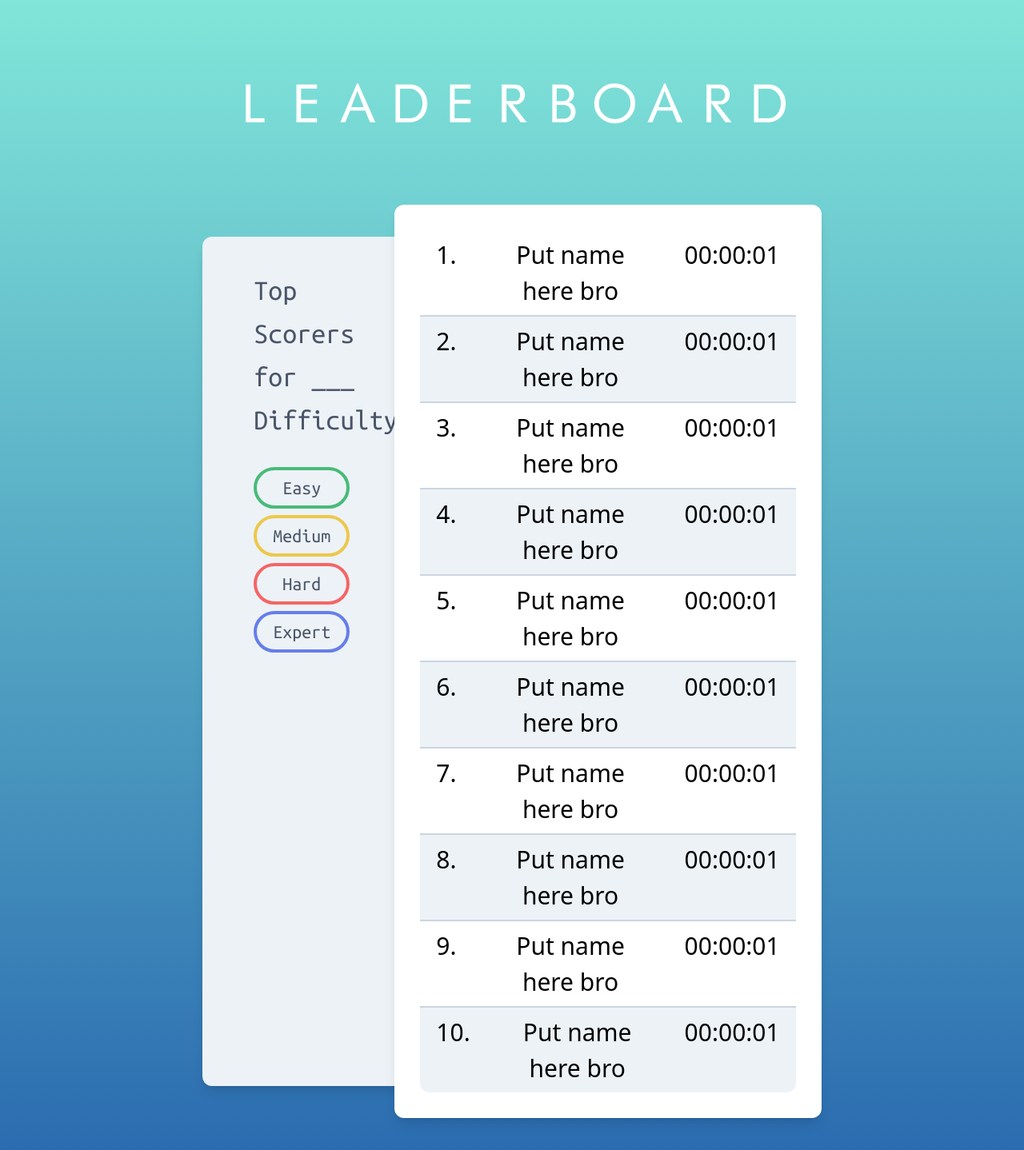
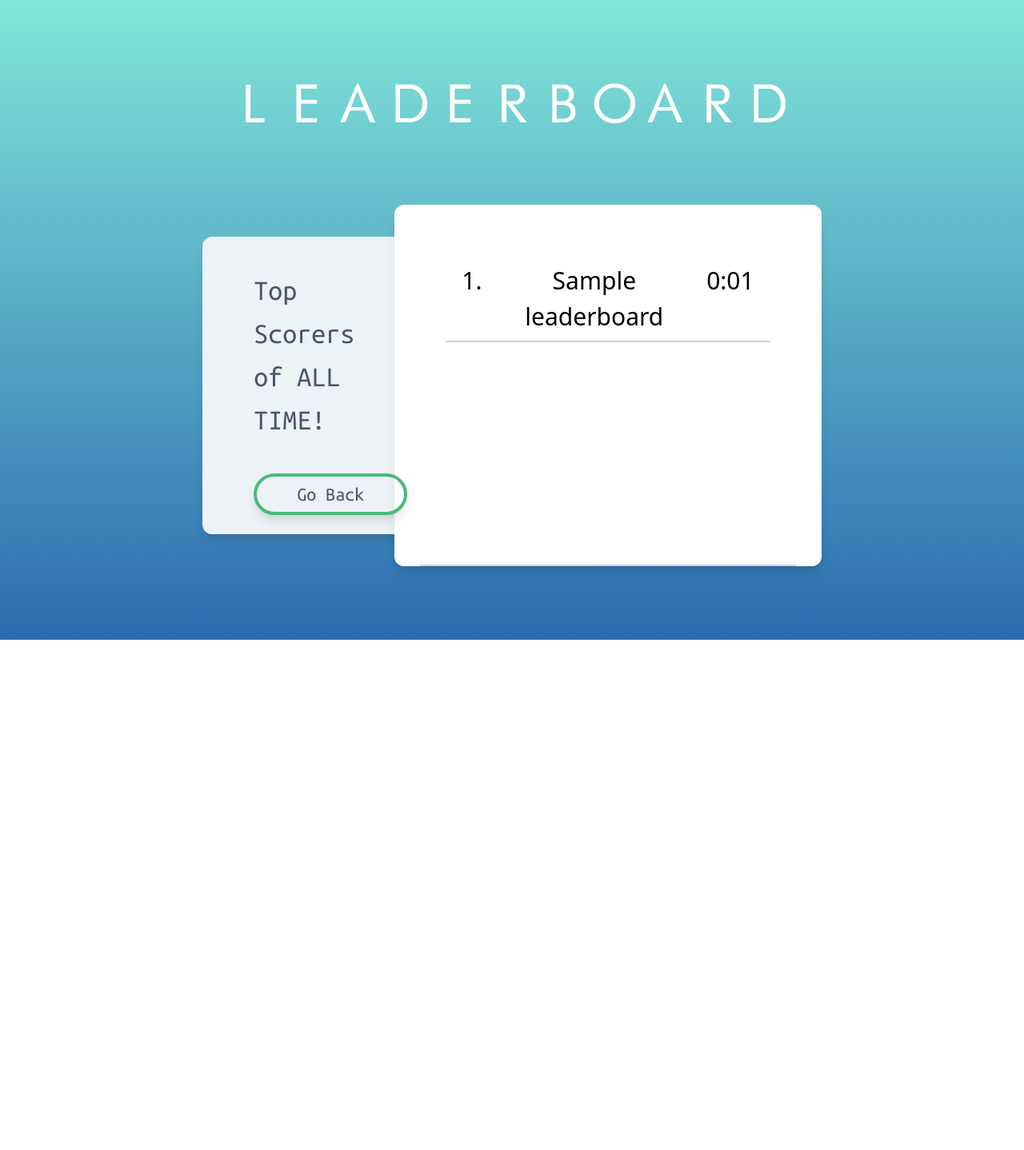
Before and after one commit to cs-gang/SudokuWebapp, a Django app: page /leaderboard in a window 1280 px wide. Shown: the whole page at 80% size. After the commit the page ends 800 px from the top, so only its background shows below. Run offline with Django 3.2, Linux system fonts and the light colour scheme; tables that the repository leaves empty hold one stand-in row (values such as "Sample post"); style sheets or scripts are compiled from the project's sources.

Commit message:
Last big commit
1) Made the page get values from the db passed in through python
2) Used django templating engine only for passing in values
3) Rest of the formatting done through javascript

```diff
--- a/sudoku-django-project/mainapp/templates/mainapp/leaderboard.html
+++ b/sudoku-django-project/mainapp/templates/mainapp/leaderboard.html
@@ -14,65 +14,75 @@
         </div>
         <div class="flex justify-center">
             <div class="bg-gray-200 rounded-xl shadow-lg ml-40 mb-20 mt-10 w-3/12 subfont-ubmono">
-                <h1 class="pl-16 pr-20 py-10 text-gray-700 text-4xl">Top Scorers for ___ Difficulty!</h1>
+                <h1 class="pl-16 pr-32 py-10 text-gray-700 text-4xl">Top Scorers of ALL TIME!</h1>
                 <div class="flex flex-col flex-wrap w-20">
-                    <a href="#" class="transform mx-16 px-5 -my-2 py-1 w-30 text-center text-gray-700 text-2xl bg-opacity-0 border-4 border-green-500 rounded-full hover:text-white hover:bg-green-500 hover:bg-opacity-100 active:bg-opacity-100 active:bg-green-600 transition duration-150 ease-in-out">Easy</a><br>
-                    <a href="#" class="transform mx-16 px-5 -my-2 py-1 w-30 text-center text-gray-700 text-2xl bg-opacity-0 border-4 border-yellow-500 rounded-full hover:text-white hover:bg-yellow-500 hover:bg-opacity-100 active:bg-opacity-100 active:bg-yellow-600 transition duration-150 ease-in-out">Medium</a><br>
-                    <a href="#" class="transform mx-16 px-5 -my-2 py-1 w-30 text-center text-gray-700 text-2xl bg-opacity-0 border-4 border-red-500 rounded-full hover:text-white hover:bg-red-500 hover:bg-opacity-100 active:bg-opacity-100 active:bg-red-600 transition duration-150 ease-in-out">Hard</a><br>
-                    <a href="#" class="transform mx-16 px-5 -my-2 py-1 w-30 text-center text-gray-700 text-2xl bg-opacity-0 border-4 border-indigo-500 rounded-full hover:text-white hover:bg-indigo-500 hover:bg-opacity-100 active:bg-opacity-100 active:bg-indigo-600 transition duration-150 ease-in-out">Expert</a>
+                    <a href="../mainapp/index.html" class="transform mx-16 px-5 py-1 w-48 text-center text-gray-700 text-2xl bg-opacity-0 border-4 border-green-500 rounded-full hover:text-white hover:bg-green-500 hover:bg-opacity-100 shadow-lg active:bg-opacity-100 active:bg-green-600 transition duration-150 ease-in-out">Go Back</a><br>
                 </div>
             </div>
-            <div class="bg-white mr-40 rounded-xl shadow-lg text-center grid grid-cols-3 justify-self-end w-5/12 -ml-20 mb-10 overflow-hidden">
-                <div class="mx-8 mt-8 rounded-t-xl text-center flex col-span-3 border-b-2 border-gray-400">
-                    <h3 class="flex-1 text-3xl py-2 mx-5">1.</h3>
-                    <h3 class="flex-3 text-3xl py-2 mx-5">Put name here bro</h3>
-                    <h3 class="flex-1 text-3xl py-2 mx-5">00:00:01</h3>
+            <div class="bg-white mr-40 rounded-xl shadow-lg text-center grid grid-cols-3 justify-self-end w-5/12 -ml-20 mb-10 overflow-hidden" id="below">
+                <div class="mx-8 mt-16 text-center flex-col col-span-3 border-b-2 border-gray-400" id="row">
+                    <span class="hidden" id="data-get">{{ data }}</span>
                 </div>
-                <div class="mx-8 text-center flex col-span-3 border-b-2 border-gray-400 bg-gray-200">
-                    <h3 class="flex-1 text-3xl py-2 mx-5">2.</h3>
-                    <h3 class="flex-3 text-3xl py-2 mx-5">Put name here bro</h3>
-                    <h3 class="flex-1 text-3xl py-2 mx-5">00:00:01</h3>
-                </div>
-                <div class="mx-8 text-center flex col-span-3 border-b-2 border-gray-400">
-                    <h3 class="flex-1 text-3xl py-2 mx-5">3.</h3>
-                    <h3 class="flex-3 text-3xl py-2 mx-5">Put name here bro</h3>
-                    <h3 class="flex-1 text-3xl py-2 mx-5">00:00:01</h3>
-                </div>
-                <div class="mx-8 text-center flex col-span-3 border-b-2 border-gray-400 bg-gray-200">
-                    <h3 class="flex-1 text-3xl py-2 mx-5">4.</h3>
-                    <h3 class="flex-3 text-3xl py-2 mx-5">Put name here bro</h3>
-                    <h3 class="flex-1 text-3xl py-2 mx-5">00:00:01</h3>
-                </div>
-                <div class="mx-8 text-center flex col-span-3 border-b-2 border-gray-400">
-                    <h3 class="flex-1 text-3xl py-2 mx-5">5.</h3>
-                    <h3 class="flex-3 text-3xl py-2 mx-5">Put name here bro</h3>
-                    <h3 class="flex-1 text-3xl py-2 mx-5">00:00:01</h3>
-                </div>
-                <div class="mx-8 text-center flex col-span-3 border-b-2 border-gray-400 bg-gray-200">
-                    <h3 class="flex-1 text-3xl py-2 mx-5">6.</h3>
-                    <h3 class="flex-3 text-3xl py-2 mx-5">Put name here bro</h3>
-                    <h3 class="flex-1 text-3xl py-2 mx-5">00:00:01</h3>
-                </div>
-                <div class="mx-8 text-center flex col-span-3 border-b-2 border-gray-400">
-                    <h3 class="flex-1 text-3xl py-2 mx-5">7.</h3>
-                    <h3 class="flex-3 text-3xl py-2 mx-5">Put name here bro</h3>
-                    <h3 class="flex-1 text-3xl py-2 mx-5">00:00:01</h3>
-                </div>
-                <div class="mx-8 text-center flex col-span-3 border-b-2 border-gray-400 bg-gray-200">
-                    <h3 class="flex-1 text-3xl py-2 mx-5">8.</h3>
-                    <h3 class="flex-3 text-3xl py-2 mx-5">Put name here bro</h3>
-                    <h3 class="flex-1 text-3xl py-2 mx-5">00:00:01</h3>
-                </div>
-                <div class="mx-8 text-center flex col-span-3 border-b-2 border-gray-400">
-                    <h3 class="flex-1 text-3xl py-2 mx-5">9.</h3>
-                    <h3 class="flex-3 text-3xl py-2 mx-5">Put name here bro</h3>
-                    <h3 class="flex-1 text-3xl py-2 mx-5">00:00:01</h3>
-                </div>
-                <div class="mx-8 rounded-b-xl text-center flex col-span-3 bg-gray-200 mb-8">
-                    <h3 class="flex-1 text-3xl py-2 mx-5">10.</h3>
-                    <h3 class="flex-3 text-3xl py-2 mx-5">Put name here bro</h3>
-                    <h3 class="flex-1 text-3xl py-2 mx-5">00:00:01</h3>
-                </div>
+                <script>
+                    var datalist = document.querySelector('#data-get')
+                    var dataString = datalist.textContent
+                    var data = eval(`[${dataString}]`);
+
+                    var i = 0
+                    while(i < 10) {
+                        var entryDiv = document.createElement('div');
+                        var index = document.createElement('h3');
+                        var nameInput = document.createElement('h3');
+                        var timeDisplay = document.createElement('h3');
+                        var indexText = document.createTextNode(String(i+1) + '.');
+                        var nameInputText = document.createTextNode(data[0][i][0]);
+                        var time = data[0][i][1];
+                        var hours = String(Math.floor(time / 60));
+
+                        if(time % 60 < 10) {
+                            seconds = '0' + String(time % 60)
+                        }
+                        else {
+                            seconds = String(time % 60)
+                        }
+
+                        var timeDisplayText = document.createTextNode(hours + ':' + seconds);
+
+                        index.appendChild(indexText);
+                        nameInput.appendChild(nameInputText);
+                        timeDisplay.appendChild(timeDisplayText);
+
+                        index.classList = ('flex-2 text-3xl py-2 mx-5');
+                        nameInput.classList = ('flex-1 text-3xl py-2 mx-5');
+                        timeDisplay.classList = ('flex-2 text-3xl py-2 mx-5');
+
+                        entryDiv.appendChild(index);
+                        entryDiv.appendChild(nameInput);
+                        entryDiv.appendChild(timeDisplay);
+
+                        entryDiv.classList = ('mx-8 text-center flex col-span-3 border-b-2 border-gray-400');
+
+                        if(i % 2) {
+                            entryDiv.classList.add('bg-gray-300')
+                        }
+
+                        if(i == 0) {
+                            entryDiv.classList.add('rounded-t-lg')
+                        }
+                        else if(i == 9) {
+                            entryDiv.classList.remove('border-b-2')
+                            entryDiv.classList.add('rounded-b-lg')
+                            entryDiv.classList.add('mb-16')
+                        }
+
+                        var containedIn = document.getElementById("data-get").parentNode
+                        var grab = document.getElementById("data-get")
+
+                        console.log(entryDiv);
+                        containedIn.insertBefore(entryDiv, grab);
+                        i++
+                    }
+                </script>
             </div>
         </div>
     </body>
```
